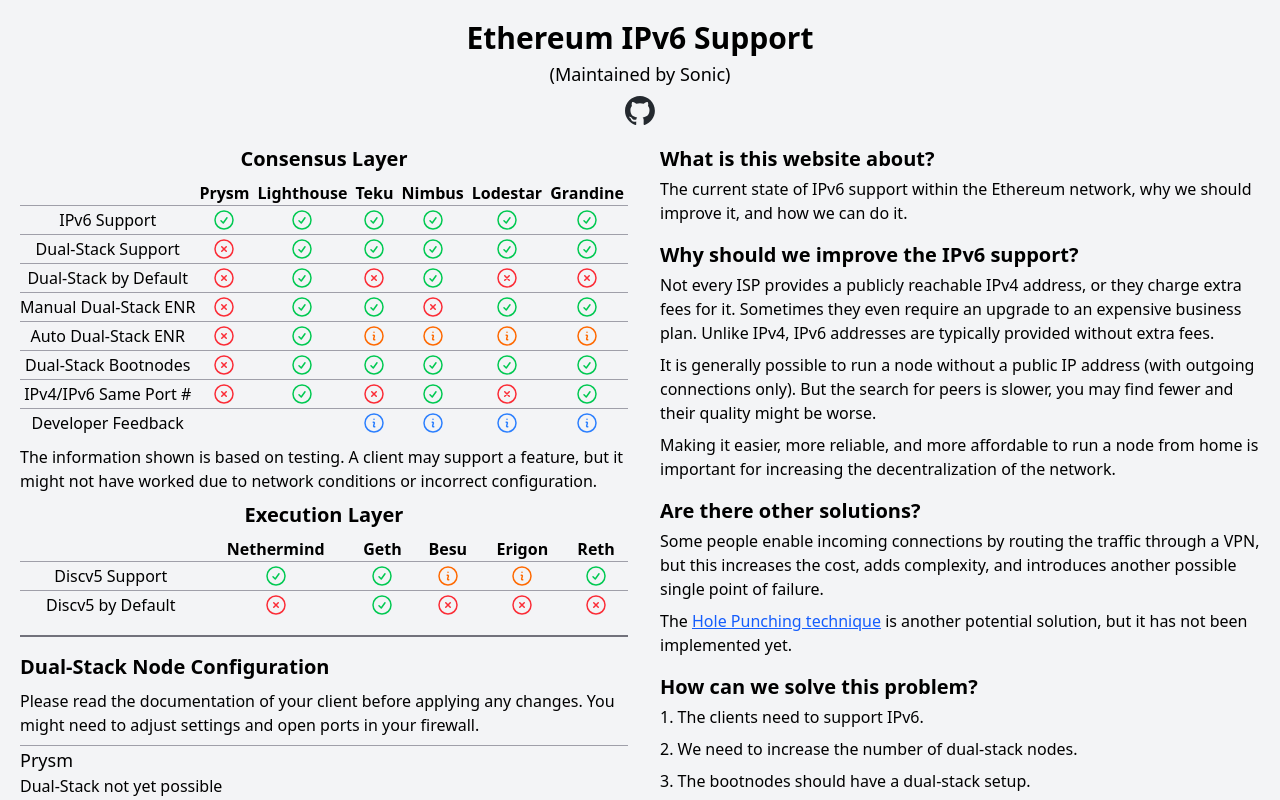
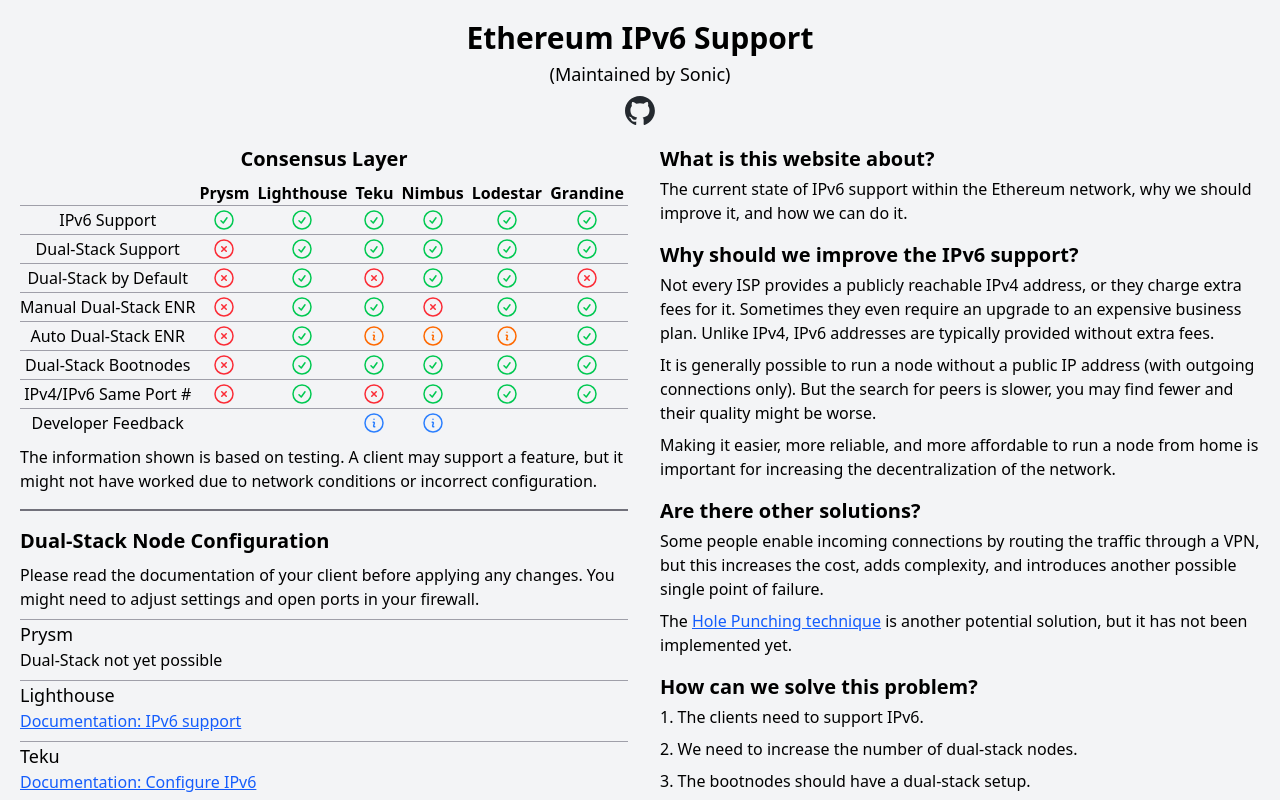
Before and after one commit to one-three-three-seven/ipv6eth, a Vue app: page / in a window 1280 px wide. Shown: the top 800 px of the page. Built offline with nearby package versions, Linux system fonts and the light colour scheme.

Commit message:
update table, issues

```diff
--- a/src/components/Issues.vue
+++ b/src/components/Issues.vue
@@ -11,10 +11,12 @@
     <h4>Teku</h4>
     <a href="https://github.com/Consensys/teku/issues/8670" target="_blank">IPv6 not automatically detected or included in ENR</a>
     <a href="https://github.com/Consensys/teku/issues/8659" target="_blank">Feature: Dual-stack works with --p2p-port-ipv6 set to --p2p-port</a>
+    <a href="https://github.com/Consensys/teku/issues/10305" target="_blank">Feat: Add IPv6 auto-ENR</a>
 
     <h4>Nimbus</h4>
     <a href="https://github.com/status-im/nimbus-eth2/issues/6591" target="_blank">Public ip6 not shown in last_seen_p2p_address of Nimbus peer; nor in p2p_addresses of node identity</a>
     <a href="https://github.com/status-im/nimbus-eth2/issues/4839" target="_blank">Feature: IPv6 support</a>
+    <a href="https://github.com/status-im/nim-eth/issues/243" target="_blank">IPv6 Support for discv5</a>
 
     <h4>Lodestar</h4>
     <a href="https://github.com/ChainSafe/lodestar/issues/6532" target="_blank">Unused p2p_addresses & missing ipv6 address in disvoery_addresses in identity fields</a>
@@ -35,6 +37,7 @@
 
     <h4>Besu</h4>
     <a href="https://github.com/hyperledger/besu/issues/3600" target="_blank">Validate enabling ipv6 improves syncing</a>
+    <a href="https://github.com/orgs/hyperledger/projects/111?query=sort%3Aupdated-desc+is%3Aopen" target="_blank">Discovery v5</a>
 
     <h4>Reth</h4>
     <a href="https://github.com/paradigmxyz/reth/issues/7114" target="_blank">Enable dual stack IPv6</a>
--- a/src/components/Table.vue
+++ b/src/components/Table.vue
@@ -71,7 +71,7 @@
                         <CheckCircleIcon class="green-icon" />
                     </td>
                     <td>
-                        <XCircleIcon class="red-icon" />
+                        <CheckCircleIcon class="green-icon" />
                     </td>
                     <td>
                         <XCircleIcon class="red-icon" />
@@ -116,7 +116,7 @@
                         <InformationCircleIcon class="orange-icon" v-tooltip="{ content: 'The IPv6 address was not automatically detected', delay: 0, triggers: ['hover', 'click'] }" />
                     </td>
                     <td>
-                        <InformationCircleIcon class="orange-icon" v-tooltip="{ content: 'The IPv6 address was not automatically detected', delay: 0, triggers: ['hover', 'click'] }" />
+                        <CheckCircleIcon class="green-icon" />
                     </td>
                 </tr>
                 <tr>
@@ -155,7 +155,7 @@
                         <CheckCircleIcon class="green-icon" />
                     </td>
                     <td>
-                        <XCircleIcon class="red-icon" />
+                        <CheckCircleIcon class="green-icon" />
                     </td>
                     <td>
                         <CheckCircleIcon class="green-icon" />
@@ -176,10 +176,10 @@
                         <InformationCircleIcon class="blue-icon" v-tooltip="{ content: 'Dual-Stack may already work, but needs more testing', delay: 0, triggers: ['hover', 'click'] }" />
                     </td>
                     <td>
-                        <InformationCircleIcon class="blue-icon" v-tooltip="{ content: 'May switch to dual-stack as the default', delay: 0, triggers: ['hover', 'click'] }" />
+                        <!-- Placeholder -->
                     </td>
                     <td>
-                        <InformationCircleIcon class="blue-icon" v-tooltip="{ content: 'May switch to dual-stack as the default', delay: 0, triggers: ['hover', 'click'] }" />
+                        <!-- Placeholder -->
                     </td>
                 </tr>
             </tbody>
@@ -187,60 +187,6 @@
     </div>
 
     <span class="mt-2">The information shown is based on testing. A client may support a feature, but it might not have worked due to network conditions or incorrect configuration.</span>
-
-    <h3 class="text-center my-2">Execution Layer</h3>
-    <div class="overflow-x-auto">
-        <table class="w-full">
-            <thead>
-                <tr>
-                    <th></th>
-                    <th>Nethermind</th>
-                    <th>Geth</th>
-                    <th>Besu</th>
-                    <th>Erigon</th>
-                    <th>Reth</th>
-                </tr>
-            </thead>
-            <tbody>
-                <tr>
-                    <td>Discv5 Support</td>
-                    <td>
-                        <CheckCircleIcon class="green-icon" />
-                    </td>
-                    <td>
-                        <CheckCircleIcon class="green-icon" />
-                    </td>
-                    <td>
-                        <InformationCircleIcon class="orange-icon" v-tooltip="{ content: 'Experimental', delay: 0, triggers: ['hover', 'click'] }" />
-                    </td>
-                    <td>
-                        <InformationCircleIcon class="orange-icon" v-tooltip="{ content: 'Experimental', delay: 0, triggers: ['hover', 'click'] }" />
-                    </td>
-                    <td>
-                        <CheckCircleIcon class="green-icon" />
-                    </td>
-                </tr>
-                <tr>
-                    <td>Discv5 by Default</td>
-                    <td>
-                        <XCircleIcon class="red-icon" />
-                    </td>
-                    <td>
-                        <CheckCircleIcon class="green-icon" />
-                    </td>
-                    <td>
-                        <XCircleIcon class="red-icon" />
-                    </td>
-                    <td>
-                        <XCircleIcon class="red-icon" />
-                    </td>
-                    <td>
-                        <XCircleIcon class="red-icon" />
-                    </td>
-                </tr>
-            </tbody>
-        </table>
-    </div>
 </template>
 
 <script setup lang="ts">
--- a/statichost.yml
+++ /dev/null
@@ -1,2 +0,0 @@
-domains:
-  - ipv6eth.info
```
Also changed, not shown: package.json (+7 -7 lines), 2 other files (tests, documents, lock files or other folders).
